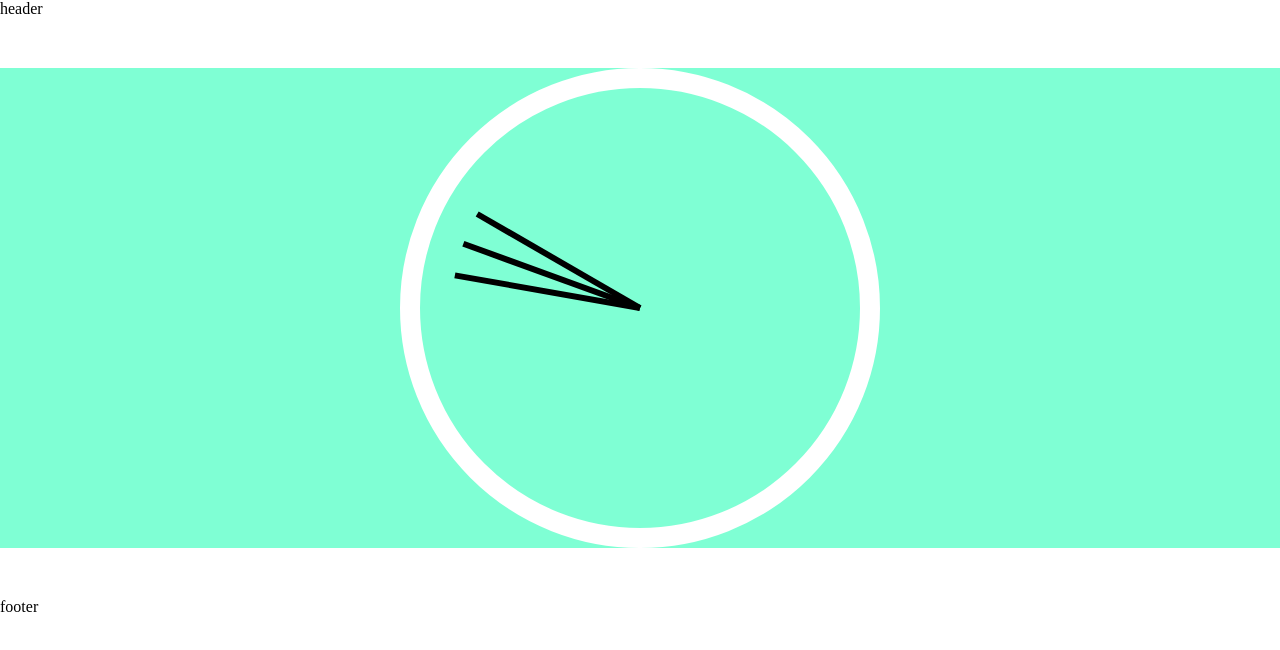
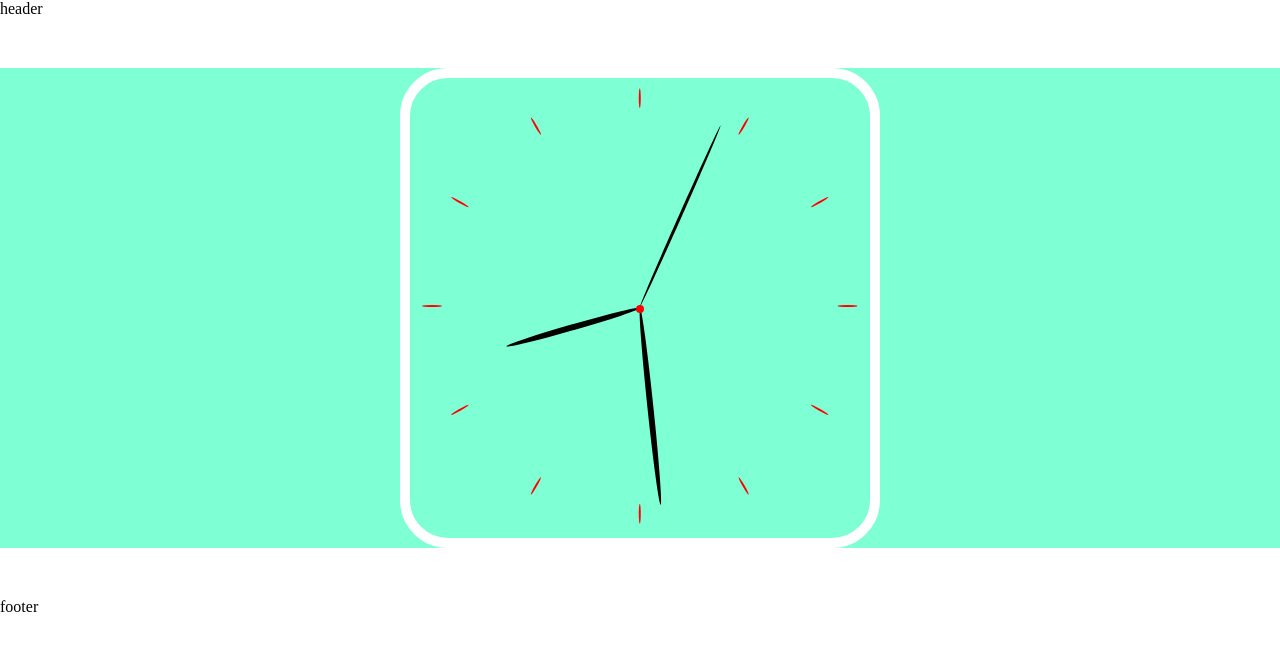
Before and after one commit to ACh-hub/Javascript30-2, a plain HTML site: page index.html in a window 1280 px wide. Drawn offline with Linux system fonts and the light colour scheme.

Commit message:
working - more or less

```diff
--- a/css/main.scss
+++ b/css/main.scss
@@ -1,10 +1,11 @@
 @mixin hand-general() {
-    width: 50%;
     height:6px;
     background: black;
     position: absolute;
-    transform-origin: 100%;
+    border-radius: 50%;
+    transform-origin: 0%;
     top: 50%;
+    left: 50%
 }
 
 * {
@@ -12,6 +13,7 @@
     padding:0;
     box-sizing: border-box;
 }
+
 main {
     background-color: aquamarine;
 
@@ -19,8 +21,8 @@ main {
         .clock{
             width: 30rem;
             height: 30rem;
-            border: 20px solid white;
-            border-radius: 50%;
+            border: 10px solid white;
+            border-radius: 10%;
             margin: 50px auto;
             position: relative;
             padding: 2rem;
@@ -31,26 +33,48 @@ main {
                 height: 100%;
                 transform: translateY(-3px);
 
+                .dot{
+                    height: 2%;
+                    width: 2%;
+                    background: red;
+                    position: absolute;
+                    border-radius: 50%;
+                    top:50%;
+                    right:49%;
+                    z-index: 1;
+                }
+
+                .mark{
+                    height:2px;
+                    background: red;
+                    width:5%;
+                    position: absolute;
+                    border-radius: 50%;
+                    transform-origin: 1100%;
+                    top:50%;
+                    right:100%;
+                    z-index: -1;
+                }
+
                 .hour-hand{
                     @include hand-general();
-                    transform: rotate(30deg);
+                    width:35%;
                 }
 
                 .min-hand{
                     @include hand-general();
-                    transform: rotate(20deg);
+                    width:50%;
+
                 }
 
                 .second-hand{
                     @include hand-general();
-                    transform: rotate(10deg);
+                    width:50%;
+                    height:3px;
+
                 }
 
             }
-
-
-
-
         }
     }
 
--- a/index.html
+++ b/index.html
@@ -23,9 +23,9 @@
                 <div class="clock">
                     <div class="clock-face">
                         <div class="dot"></div>
-                        <div class="hand hour-hand"></div>
-                        <div class="hand min-hand"></div>
-                        <div class="hand second-hand"></div>
+                        <div class="hour-hand"></div>
+                        <div class="min-hand"></div>
+                        <div class="second-hand"></div>
                     </div>
                 </div>
             </div>
--- a/js/clock.js
+++ b/js/clock.js
@@ -0,0 +1,57 @@
+const clock = {
+    hourHand : document.querySelector('.hour-hand'),
+    minHand : document.querySelector('.min-hand'),
+    secondHand : document.querySelector('.second-hand')
+};
+
+(function setupClock(clock){
+    let date = new Date();
+    let seconds = (date.getTime()/1000)+3600;
+
+    let hourAngle = Math.round((seconds%(12*3600)*1/3600*30));
+    let minAngle = Math.round((seconds%3600)/60*6);
+    seconds = Math.round(seconds%60)*6;
+
+    clock.hourHand.style.transform=`rotate(${hourAngle-90}deg)`;
+    clock.minHand.style.transform=`rotate(${minAngle-90}deg)`;
+    clock.secondHand.style.transform=`rotate(${seconds-90}deg)`;
+
+})(clock);
+
+(function drawClockface(){
+    const clockFace = document.querySelector('.clock-face');
+
+    for(let i=0; i<360; i+=30){
+        let mark = document.createElement('div');
+        mark.classList.add('mark');
+        mark.style.transform=`rotate(${i}deg)`;
+        clockFace.appendChild(mark);
+    }
+
+})();
+
+function rotateDegree(el) {
+    let computed = getComputedStyle(el,null);
+    let trans = computed.getPropertyValue("transform");
+    let values = trans.split('(')[1].split(')')[0].split(',');
+
+    let a = values[0];
+    let b = values[1];
+    var angle = Math.round(Math.atan2(b, a) * (180/Math.PI));
+    return angle;
+}
+
+function clockTick(clock)
+{
+    let hourRotation = rotateDegree(clock.hourHand);
+    let minRotation = rotateDegree(clock.minHand);
+    let secondRotation = rotateDegree(clock.secondHand);
+
+    clock.hourHand.style.transform=`rotate(${hourRotation+1/3600}deg)`;
+    clock.minHand.style.transform=`rotate(${minRotation+1/60}deg)`;
+    clock.secondHand.style.transform=`rotate(${secondRotation+6}deg)`;
+}
+
+window.setInterval(function(){
+    clockTick(clock);
+}, 1000);
```
Also changed, not shown: css/main.css, 1 other file.
